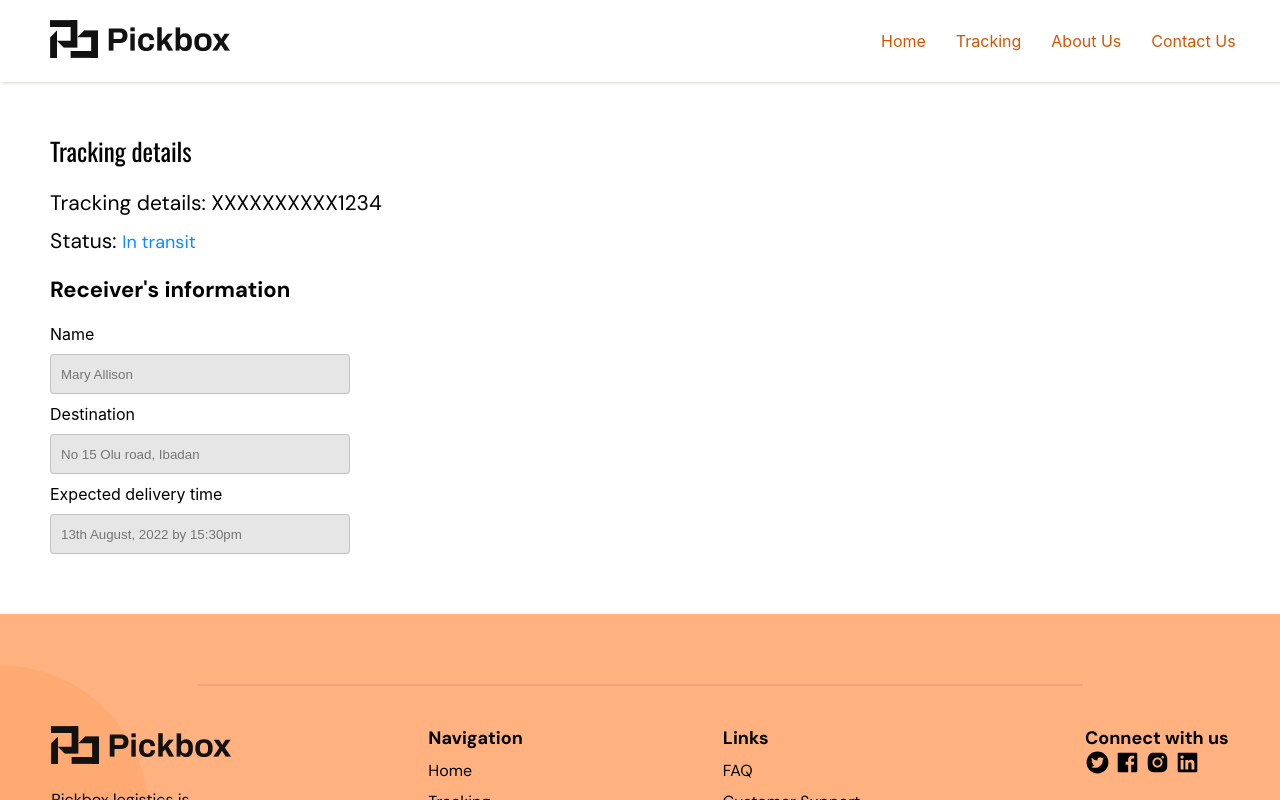
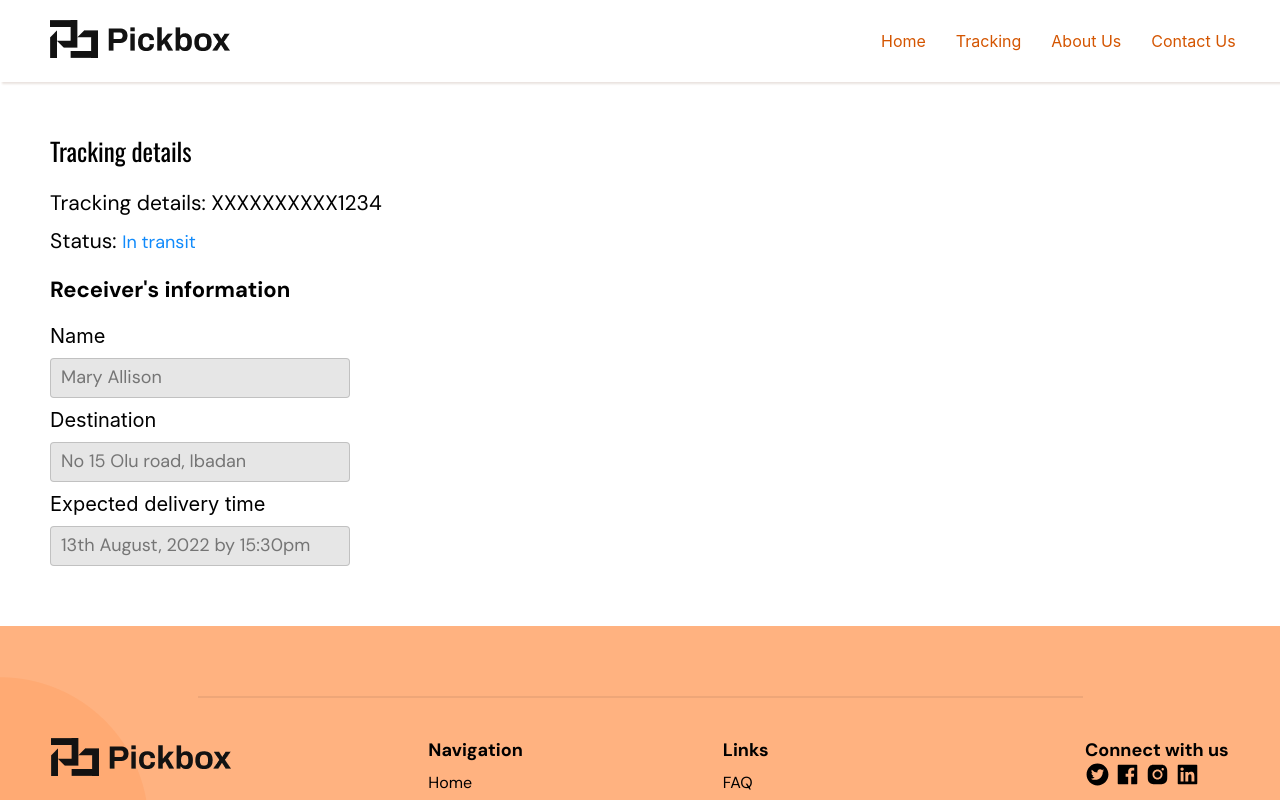
Before and after one commit to Pickbox-Project/Pickbox-frontend, a React (Create React App) app: page /more-details in a window 1280 px wide. Shown: the top 800 px of the page. Built offline with nearby package versions, Linux system fonts and the light colour scheme.

Commit message:
Started styling MoreDetails component

```diff
--- a/src/Components/MoreDetails/MoreDetails.css
+++ b/src/Components/MoreDetails/MoreDetails.css
@@ -45,3 +45,12 @@
     margin-bottom: 10px;
     margin-top: 10px;
 }
+
+.more-details-customer-info label {
+    font-size: 20px;
+}
+
+.more-details-customer-info input::placeholder {
+    font-size: 18px;
+    font-family: "DM Sans", sans-serif;
+}
```
